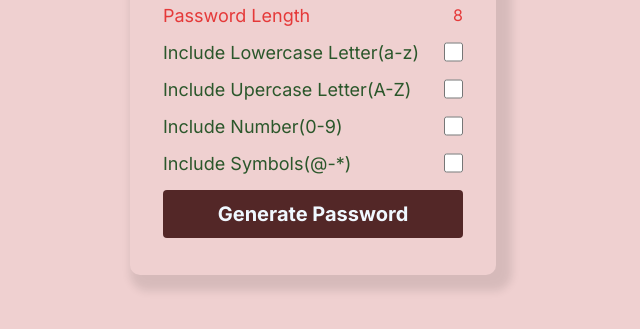
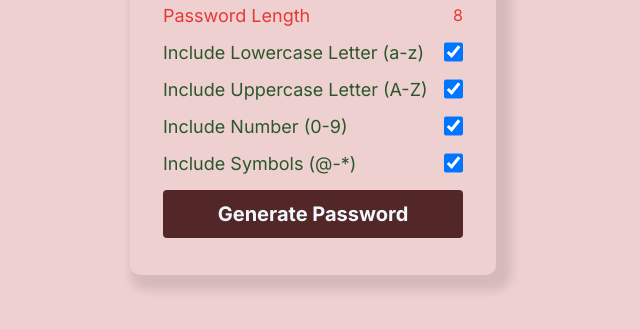
Before and after one commit to muradhosenrafi/password-generator, a plain HTML site: page index.html in a window 1280 px wide. Shown: the part 339-668 px from the top of the page, without its empty margins (327-967 px from the left). Drawn offline with Linux system fonts and the light colour scheme.

Commit message:
Set default password character options (#2)

```diff
--- a/index.html
+++ b/index.html
@@ -3,9 +3,8 @@
 <head>
     <meta charset="UTF-8">
     <meta name="viewport" content="width=device-width, initial-scale=1.0">
-    <title>password generator</title>
+    <title>Password Generator</title>
     <link href="https://fonts.googleapis.com/css2?family=Inter:ital,opsz,wght@0,14..32,100..900;1,14..32,100..900&display=swap" rel="stylesheet">
-
     <link rel="stylesheet" href="./style.css">
 </head>
 <body>
@@ -17,31 +16,28 @@
         <input type="range" min="1" max="30" value="8" id="inputslider">
         <div class="row">
             <p>Password Length</p>
-        <span id="slidevalue">0</span>
+            <span id="slidevalue">8</span>
         </div>
 
-
         <div class="row">
-        <label for="lowercase" class="lowercase">Include Lowercase Letter(a-z)</label>
-        <input type="checkbox" name="lowercase" id="lowercase">
+            <label for="lowercase" class="lowercase">Include Lowercase Letter (a-z)</label>
+            <input type="checkbox" name="lowercase" id="lowercase" checked>
         </div>
         <div class="row">
-        <label for="upercase" class="lowercase">Include Upercase Letter(A-Z)</label>
-        <input type="checkbox" name="upercase" id="upercase">
+            <label for="upercase" class="lowercase">Include Uppercase Letter (A-Z)</label>
+            <input type="checkbox" name="upercase" id="upercase" checked>
         </div>
         <div class="row">
-        <label for="number" class="lowercase">Include Number(0-9)</label>
-        <input type="checkbox" name="number" id="number">
+            <label for="number" class="lowercase">Include Number (0-9)</label>
+            <input type="checkbox" name="number" id="number" checked>
         </div>
         <div class="row">
-        <label for="lowercase" class="lowercase">Include Symbols(@-*)</label>
-        <input type="checkbox" name="symbols" id="symbols">
+            <label for="symbols" class="lowercase">Include Symbols (@-*)</label>
+            <input type="checkbox" name="symbols" id="symbols" checked>
         </div>
         <button type="button" class="getbtn">Generate Password</button>
     </div>
 
-
-
     <script src="./script.js"></script>
 </body>
 </html>
```
Lines whose indentation alone changed are shown as unchanged.
